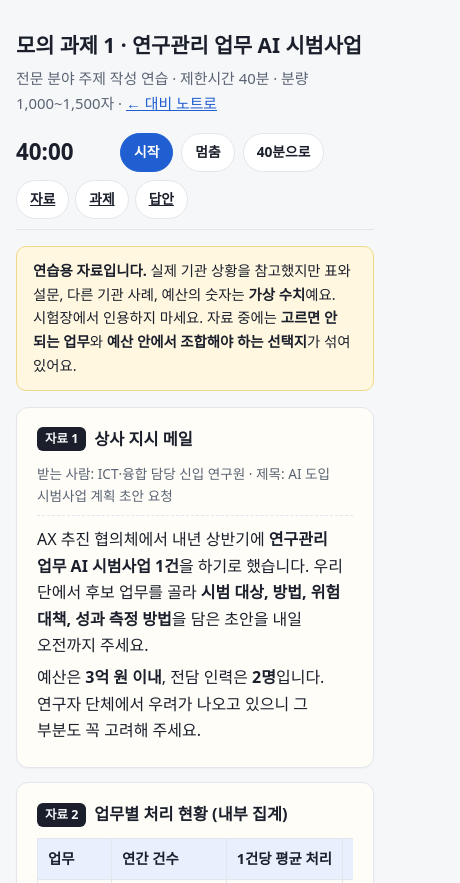
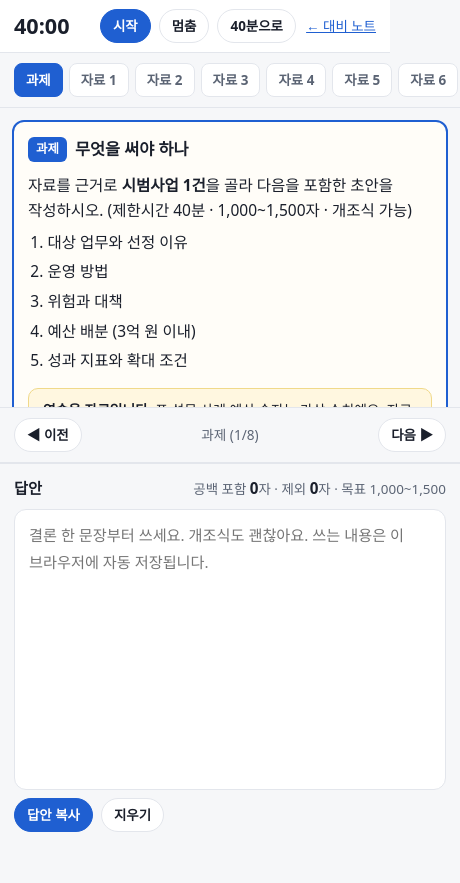
Before and after one commit to idayon/nrf-interview-prep, a plain HTML site: page mock1.html in a window 390 px wide. Shown: the top 883 px of the page, 460 px wide, since content can reach past the window. After the commit the page ends 844 px from the top, so only its background shows below. Drawn offline with Linux system fonts and the light colour scheme.

Commit message:
모의 과제: 좌우 분할(자료 탭 넘기기 + 답안 창), 모바일은 위아래 분할
Co-Authored-By: Claude Opus 5.5 <noreply@anthropic.com>

```diff
--- a/mock1.html
+++ b/mock1.html
@@ -8,81 +8,105 @@
 :root{--bg:#f6f7f9;--card:#fff;--ink:#1a1f2b;--sub:#5b6474;--line:#e3e6ec;--accent:#1f5fd1;--accent-soft:#e8f0fe;--warn-bg:#fff7e0;--warn-line:#f0d98a;--paper:#fffdf8}
 @media (prefers-color-scheme:dark){:root{--bg:#12151b;--card:#1b2029;--ink:#e8ebf1;--sub:#9aa3b3;--line:#2c3340;--accent:#7aa7ff;--accent-soft:#1d2b47;--warn-bg:#2b2616;--warn-line:#5a4d1f;--paper:#1f232c}}
 *{box-sizing:border-box}
-body{margin:0;background:var(--bg);color:var(--ink);font-family:"Pretendard","Apple SD Gothic Neo","Malgun Gothic","Noto Sans KR",system-ui,sans-serif;line-height:1.65;font-size:16px;word-break:keep-all}
-.wrap{max-width:860px;margin:0 auto;padding:0 16px 120px}
-header{padding:28px 0 8px}
-h1{font-size:clamp(1.3rem,4.5vw,1.8rem);margin:0 0 4px}
-.lead{color:var(--sub);margin:0;font-size:.93rem}
+html,body{height:100%}
+body{margin:0;background:var(--bg);color:var(--ink);font-family:"Pretendard","Apple SD Gothic Neo","Malgun Gothic","Noto Sans KR",system-ui,sans-serif;line-height:1.65;font-size:15.5px;word-break:keep-all;display:flex;flex-direction:column}
 a{color:var(--accent)}
-.bar{position:sticky;top:0;z-index:5;background:var(--bg);border-bottom:1px solid var(--line);padding:10px 0;display:flex;gap:8px;align-items:center;flex-wrap:wrap}
-.clock{font-size:1.6rem;font-weight:800;font-variant-numeric:tabular-nums;min-width:96px}
-.btn{border:1px solid var(--line);background:var(--card);color:var(--ink);padding:7px 13px;border-radius:999px;font:inherit;font-size:.86rem;font-weight:600;cursor:pointer}
+.top{flex:none;display:flex;gap:8px;align-items:center;flex-wrap:wrap;padding:8px 14px;border-bottom:1px solid var(--line);background:var(--card)}
+.top h1{font-size:1rem;margin:0 8px 0 0;white-space:nowrap}
+.clock{font-size:1.35rem;font-weight:800;font-variant-numeric:tabular-nums;min-width:78px}
+.btn{border:1px solid var(--line);background:var(--card);color:var(--ink);padding:5px 12px;border-radius:999px;font:inherit;font-size:.84rem;font-weight:600;cursor:pointer;white-space:nowrap}
 .btn.pri{background:var(--accent);border-color:var(--accent);color:#fff}
 @media (prefers-color-scheme:dark){.btn.pri{color:#10131a}}
-.tabs{display:flex;gap:6px;margin-left:auto}
-.note{background:var(--warn-bg);border:1px solid var(--warn-line);border-radius:10px;padding:12px 16px;font-size:.9rem;margin:16px 0}
-.doc{background:var(--paper);border:1px solid var(--line);border-radius:12px;padding:18px 20px;margin:14px 0;box-shadow:0 1px 2px rgba(0,0,0,.04)}
+.back{margin-left:auto;font-size:.84rem}
+.split{flex:1;min-height:0;display:grid;grid-template-columns:1fr 1fr}
+.pane{min-height:0;display:flex;flex-direction:column}
+.left{border-right:1px solid var(--line)}
+.tabs{flex:none;display:flex;gap:6px;overflow-x:auto;padding:10px 14px;border-bottom:1px solid var(--line);scrollbar-width:thin}
+.tab{flex:none;border:1px solid var(--line);background:var(--card);color:var(--sub);border-radius:8px;padding:5px 11px;font:inherit;font-size:.84rem;font-weight:700;cursor:pointer}
+.tab[aria-selected="true"]{background:var(--ink);color:var(--bg);border-color:var(--ink)}
+.tab.task{border-color:var(--accent);color:var(--accent)}
+.tab.task[aria-selected="true"]{background:var(--accent);color:#fff}
+.view{flex:1;min-height:0;overflow:auto;padding:16px 18px}
+.doc{display:none;background:var(--paper);border:1px solid var(--line);border-radius:12px;padding:18px 20px}
+.doc.on{display:block}
 .doc h2{font-size:1.02rem;margin:0 0 10px;display:flex;gap:8px;align-items:center}
 .num{flex:none;background:var(--ink);color:var(--bg);border-radius:6px;font-size:.78rem;padding:2px 8px}
+.doc.taskdoc{border:2px solid var(--accent)}
+.doc.taskdoc .num{background:var(--accent);color:#fff}
 .meta{font-size:.85rem;color:var(--sub);border-bottom:1px dashed var(--line);padding-bottom:8px;margin-bottom:10px}
 .doc p{margin:6px 0}
-.doc ul{margin:6px 0;padding-left:1.2em}
+.doc ul,.doc ol{margin:6px 0;padding-left:1.25em}
 .doc li{margin:4px 0}
 .tw{overflow-x:auto}
 table{border-collapse:collapse;width:100%;font-size:.9rem}
-th,td{border:1px solid var(--line);padding:8px 10px;text-align:left;vertical-align:top}
+th,td{border:1px solid var(--line);padding:7px 9px;text-align:left;vertical-align:top}
 th{background:var(--accent-soft);white-space:nowrap}
 td.n{text-align:right;white-space:nowrap;font-variant-numeric:tabular-nums}
-.task{background:var(--card);border:2px solid var(--accent);border-radius:12px;padding:18px 20px;margin:22px 0}
-.task h2{margin:0 0 8px;font-size:1.05rem;color:var(--accent)}
-.task ol{margin:6px 0 0;padding-left:1.3em}
-textarea{width:100%;min-height:360px;padding:12px 14px;border-radius:12px;border:1px solid var(--line);background:var(--card);color:var(--ink);font:inherit;font-size:.95rem;line-height:1.7;resize:vertical}
-.cnt{font-size:.88rem;color:var(--sub);margin:6px 0 10px}
+.warn{background:var(--warn-bg);border:1px solid var(--warn-line);border-radius:10px;padding:10px 14px;font-size:.86rem;margin-top:14px}
+.nav{flex:none;display:flex;justify-content:space-between;align-items:center;padding:10px 14px;border-top:1px solid var(--line)}
+.pos{font-size:.85rem;color:var(--sub)}
+.right{padding:12px 14px;gap:8px}
+.rhead{flex:none;display:flex;justify-content:space-between;align-items:center;gap:8px;flex-wrap:wrap}
+.rhead b{font-size:.95rem}
+.cnt{font-size:.84rem;color:var(--sub)}
 .cnt b{color:var(--ink)}
-body.m .doc{padding:14px}
-@media (max-width:600px){.tabs{margin-left:0}.clock{font-size:1.4rem}}
-@media print{.bar,textarea,.cnt,#answer .btn{display:none}}
+textarea{flex:1;min-height:0;width:100%;padding:12px 14px;border-radius:12px;border:1px solid var(--line);background:var(--card);color:var(--ink);font:inherit;font-size:.95rem;line-height:1.75;resize:none}
+.rfoot{flex:none;display:flex;gap:8px;flex-wrap:wrap}
+.hint{font-size:.78rem;color:var(--sub);margin-left:auto;align-self:center}
+@media (max-width:760px){
+  .split{grid-template-columns:1fr;grid-template-rows:52% 48%}
+  .left{border-right:0;border-bottom:2px solid var(--line)}
+  .top h1{display:none}
+  .view{padding:12px}
+  .doc{padding:14px}
+  .hint{display:none}
+}
 </style>
 </head>
 <body>
-<div class="wrap">
-<header>
-  <h1>모의 과제 1 · 연구관리 업무 AI 시범사업</h1>
-  <p class="lead">전문 분야 주제 작성 연습 · 제한시간 40분 · 분량 1,000~1,500자 · <a href="./">← 대비 노트로</a></p>
-</header>
-
-<div class="bar">
+<div class="top">
+  <h1>모의 과제 1 · 연구관리 AI 시범사업</h1>
   <span class="clock" id="clock">40:00</span>
   <button class="btn pri" id="start">시작</button>
   <button class="btn" id="pause">멈춤</button>
   <button class="btn" id="reset">40분으로</button>
-  <span class="tabs"><a class="btn" href="#d1">자료</a><a class="btn" href="#task">과제</a><a class="btn" href="#answer">답안</a></span>
+  <a class="back" href="./">← 대비 노트</a>
 </div>
 
-<div class="note"><b>연습용 자료입니다.</b> 실제 기관 상황을 참고했지만 표와 설문, 다른 기관 사례, 예산의 숫자는 <b>가상 수치</b>예요. 시험장에서 인용하지 마세요. 자료 중에는 <b>고르면 안 되는 업무</b>와 <b>예산 안에서 조합해야 하는 선택지</b>가 섞여 있어요.</div>
+<div class="split">
+  <div class="pane left">
+    <div class="tabs" id="tabs" role="tablist"></div>
+    <div class="view" id="view">
 
-<section class="doc" id="d1">
+      <section class="doc taskdoc" data-name="과제">
+        <h2><span class="num">과제</span>무엇을 써야 하나</h2>
+        <p>자료를 근거로 <b>시범사업 1건</b>을 골라 다음을 포함한 초안을 작성하시오. (제한시간 40분 · 1,000~1,500자 · 개조식 가능)</p>
+        <ol><li>대상 업무와 선정 이유</li><li>운영 방법</li><li>위험과 대책</li><li>예산 배분 (3억 원 이내)</li><li>성과 지표와 확대 조건</li></ol>
+        <div class="warn"><b>연습용 자료입니다.</b> 표·설문·사례·예산 숫자는 가상 수치예요. 자료 중에는 <b>고르면 안 되는 업무</b>와 <b>예산 안에서 조합해야 하는 선택지</b>가 섞여 있어요.</div>
+      </section>
+
+      <section class="doc" data-name="자료 1">
         <h2><span class="num">자료 1</span>상사 지시 메일</h2>
         <div class="meta">받는 사람: ICT·융합 담당 신입 연구원 · 제목: AI 도입 시범사업 계획 초안 요청</div>
         <p>AX 추진 협의체에서 내년 상반기에 <b>연구관리 업무 AI 시범사업 1건</b>을 하기로 했습니다. 우리 단에서 후보 업무를 골라 <b>시범 대상, 방법, 위험 대책, 성과 측정 방법</b>을 담은 초안을 내일 오전까지 주세요.</p>
         <p>예산은 <b>3억 원 이내</b>, 전담 인력은 <b>2명</b>입니다. 연구자 단체에서 우려가 나오고 있으니 그 부분도 꼭 고려해 주세요.</p>
       </section>
 
-<section class="doc" id="d2">
+      <section class="doc" data-name="자료 2">
         <h2><span class="num">자료 2</span>업무별 처리 현황 (내부 집계)</h2>
         <div class="tw"><table>
-    <thead><tr><th>업무</th><th>연간 건수</th><th>1건당 평균 처리</th><th>담당자 의견</th></tr></thead>
+          <thead><tr><th>업무</th><th>연간 건수</th><th>1건당 처리</th><th>담당자 의견</th></tr></thead>
           <tbody>
             <tr><td>규정·절차 문의 응대</td><td class="n">42,000건</td><td class="n">15분</td><td>같은 질문이 70% 이상</td></tr>
             <tr><td>보고서 형식 점검 (누락·양식 오류)</td><td class="n">18,500건</td><td class="n">25분</td><td>보완 요청 후 재제출까지 평균 9일</td></tr>
             <tr><td>평가의견 품질 확인</td><td class="n">61,000건</td><td class="n">6분</td><td>한 줄 의견, 근거 없는 의견이 약 12%</td></tr>
-      <tr><td>연구부정 조사 진행 관리</td><td class="n">83건 (5년 누적)</td><td class="n">—</td><td>기한 초과 59%, 진행 기록이 담당자마다 다름</td></tr>
+            <tr><td>연구부정 조사 진행 관리</td><td class="n">83건 (5년)</td><td class="n">—</td><td>기한 초과 59%, 진행 기록이 담당자마다 다름</td></tr>
             <tr><td>과제 선정 점수 산정</td><td class="n">5,460건 (신규)</td><td class="n">—</td><td>평가위원이 산정, 재단은 취합</td></tr>
           </tbody>
         </table></div>
       </section>
 
-<section class="doc" id="d3">
+      <section class="doc" data-name="자료 3">
         <h2><span class="num">자료 3</span>연구자 설문 (응답 1,200명)</h2>
         <div class="tw"><table>
           <thead><tr><th>문항</th><th>결과</th></tr></thead>
@@ -96,12 +120,12 @@ body.m .doc{padding:14px}
         <ul><li>"연구비보다 행정 서류가 더 힘들다."</li><li>"보완 요청이 늦게 와서 연구 일정이 꼬인다."</li><li>"AI가 틀린 안내를 하면 책임은 누가 지나?"</li></ul>
       </section>
 
-<section class="doc" id="d4">
+      <section class="doc" data-name="자료 4">
         <h2><span class="num">자료 4</span>언론 기사 요약</h2>
         <p>국정감사에서 연구부정 조사가 6개월 원칙을 넘긴 사례가 절반 이상이라는 지적이 나왔다. 한편 재단은 3월 <b>NRF 인공지능 위원회</b>를 만들고 <b>규정 안내 챗봇, 평가의견 적정성 확인</b>을 시범 운영 중이다. 일부 연구자 단체는 "AI 평가는 책임 소재가 불분명하다"며 신중론을 폈다.</p>
       </section>
 
-<section class="doc" id="d5">
+      <section class="doc" data-name="자료 5">
         <h2><span class="num">자료 5</span>다른 기관 사례</h2>
         <ul>
           <li><b>A기관</b> — 외부 상용 AI로 민원 답변을 자동화. 처리 시간 60% 감소. 그러나 <b>잘못된 규정 안내 3건</b>이 언론에 보도돼 3개월 만에 중단.</li>
@@ -109,7 +133,7 @@ body.m .doc{padding:14px}
         </ul>
       </section>
 
-<section class="doc" id="d6">
+      <section class="doc" data-name="자료 6">
         <h2><span class="num">자료 6</span>예산 견적</h2>
         <div class="tw"><table>
           <thead><tr><th>항목</th><th>금액</th></tr></thead>
@@ -122,7 +146,7 @@ body.m .doc{padding:14px}
         </table></div>
       </section>
 
-<section class="doc" id="d7">
+      <section class="doc" data-name="자료 7">
         <h2><span class="num">자료 7</span>관련 원칙 (발췌)</h2>
         <ul>
           <li>과제의 선정·평가 결과는 <b>평가위원의 판단</b>으로 결정하며, 재단은 평가 절차를 관리한다.</li>
@@ -130,37 +154,53 @@ body.m .doc{padding:14px}
         </ul>
       </section>
 
-<section class="task" id="task">
-  <h2>과제</h2>
-  <p>자료를 근거로 <b>시범사업 1건</b>을 골라 다음을 포함한 초안을 작성하시오.</p>
-  <ol>
-    <li>대상 업무와 선정 이유</li>
-    <li>운영 방법</li>
-    <li>위험과 대책</li>
-    <li>예산 배분 (3억 원 이내)</li>
-    <li>성과 지표와 확대 조건</li>
-  </ol>
-</section>
+    </div>
+    <div class="nav">
+      <button class="btn" id="prev">◀ 이전</button>
+      <span class="pos" id="pos"></span>
+      <button class="btn" id="next">다음 ▶</button>
+    </div>
+  </div>
 
-<section id="answer">
-  <h2 style="font-size:1.1rem;margin:26px 0 8px">답안</h2>
+  <div class="pane right">
+    <div class="rhead">
+      <b>답안</b>
+      <span class="cnt">공백 포함 <b id="n1">0</b>자 · 제외 <b id="n2">0</b>자 · 목표 1,000~1,500</span>
+    </div>
     <textarea id="ans" placeholder="결론 한 문장부터 쓰세요. 개조식도 괜찮아요. 쓰는 내용은 이 브라우저에 자동 저장됩니다."></textarea>
-  <div class="cnt">공백 포함 <b id="n1">0</b>자 · 공백 제외 <b id="n2">0</b>자 · 목표 1,000~1,500자</div>
-  <button class="btn pri" id="copy">답안 복사 (Claude에게 붙여넣기)</button>
-  <button class="btn" id="clear">답안 지우기</button>
-</section>
+    <div class="rfoot">
+      <button class="btn pri" id="copy">답안 복사</button>
+      <button class="btn" id="clear">지우기</button>
+      <span class="hint">자료 넘기기: Alt + ← / →</span>
+    </div>
+  </div>
 </div>
 
 <script>
 (function(){
   const $=id=>document.getElementById(id), KEY="nrf-mock1";
+  const docs=[...document.querySelectorAll(".doc")];
+  let cur=0;
+  $("tabs").innerHTML=docs.map((d,i)=>'<button class="tab'+(i===0?' task':'')+'" role="tab" data-i="'+i+'">'+d.dataset.name+'</button>').join("");
+  const tabs=[...document.querySelectorAll(".tab")];
+  function show(i){cur=(i+docs.length)%docs.length;
+    docs.forEach((d,j)=>d.classList.toggle("on",j===cur));
+    tabs.forEach((t,j)=>t.setAttribute("aria-selected",j===cur));
+    tabs[cur].scrollIntoView({block:"nearest",inline:"nearest"});
+    $("view").scrollTop=0;$("pos").textContent=docs[cur].dataset.name+" ("+(cur+1)+"/"+docs.length+")";}
+  tabs.forEach(t=>t.onclick=()=>show(+t.dataset.i));
+  $("prev").onclick=()=>show(cur-1);$("next").onclick=()=>show(cur+1);
+  document.addEventListener("keydown",e=>{if(e.altKey&&e.key==="ArrowRight"){e.preventDefault();show(cur+1);}if(e.altKey&&e.key==="ArrowLeft"){e.preventDefault();show(cur-1);}});
+  show(0);
+
   const ta=$("ans");
   try{ta.value=localStorage.getItem(KEY)||""}catch(e){}
   function count(){const v=ta.value;$("n1").textContent=v.length.toLocaleString();$("n2").textContent=v.replace(/\s/g,"").length.toLocaleString();}
   ta.addEventListener("input",()=>{count();try{localStorage.setItem(KEY,ta.value)}catch(e){}});
   count();
-  $("copy").onclick=async()=>{try{await navigator.clipboard.writeText(ta.value);$("copy").textContent="복사됨 ✓"}catch(e){ta.select();document.execCommand("copy");$("copy").textContent="복사됨 ✓"}setTimeout(()=>$("copy").textContent="답안 복사 (Claude에게 붙여넣기)",1500);};
+  $("copy").onclick=async()=>{try{await navigator.clipboard.writeText(ta.value)}catch(e){ta.select();document.execCommand("copy")}$("copy").textContent="복사됨 ✓";setTimeout(()=>$("copy").textContent="답안 복사",1500);};
   $("clear").onclick=()=>{if(confirm("답안을 지울까요?")){ta.value="";count();try{localStorage.removeItem(KEY)}catch(e){}}};
+
   let left=2400,t=null;const fmt=s=>String(Math.floor(s/60)).padStart(2,"0")+":"+String(s%60).padStart(2,"0");
   function draw(){$("clock").textContent=left>0?fmt(left):"끝!";$("clock").style.color=left<=0?"#dc2626":left<=300?"#d97706":"";}
   $("start").onclick=()=>{if(t)return;t=setInterval(()=>{left--;draw();if(left<=0){clearInterval(t);t=null;try{navigator.vibrate&&navigator.vibrate(400)}catch(e){}}},1000);};
```
Lines whose indentation alone changed are shown as unchanged.
